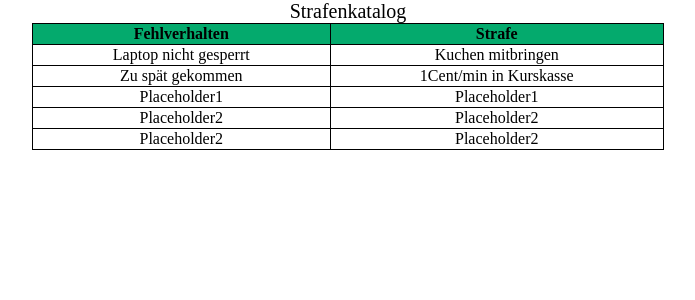
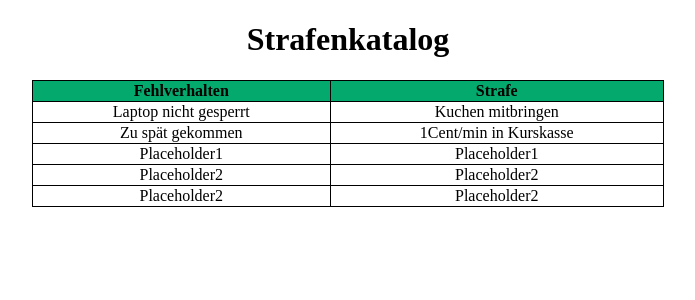
Before and after one commit to NickLammerskitten/Strafenkatalog, a PHP site: page /strafenkatalog/strafenkatalog.html in a window 1280 px wide. Shown: the part 54-354 px from the top of the page, without its empty margins (292-987 px from the left). Run offline with PHP 8.4, Linux system fonts and the light colour scheme.

Commit message:
Prototyp Tabelle Strafenkatalog

```diff
--- a/src/strafenkatalog/strafenkatalog.html
+++ b/src/strafenkatalog/strafenkatalog.html
@@ -16,8 +16,8 @@
 <!-- Content -->
 <!-- Tabelle_Strafenkatalog -->
 <div class="center">
-<table style="width:50%">
-    <caption>Strafenkatalog</caption>
+    <h1>Strafenkatalog</h1>
+    <table>
         <tr>
             <th>Fehlverhalten</th>
             <th>Strafe</th>
--- a/src/style.css
+++ b/src/style.css
@@ -28,22 +28,21 @@
     color: white;
 }
 
+table{
+    width: 100%;
+}
+
 table, th, td {
     border: 1px solid black;
     border-collapse: collapse;
-}
-
-caption {
-    font-size: 20px
 }
 
 th {
     background-color: #04AA6D;
 }
 .center {
-    display: flex;
-    align-items: center;
-    justify-content: center;
-    text-align:center;
-
+    margin: auto;
+    text-align: center;
+    width: 50%;
+    vertical-align: middle;
 }
```
Lines whose indentation alone changed are shown as unchanged.
